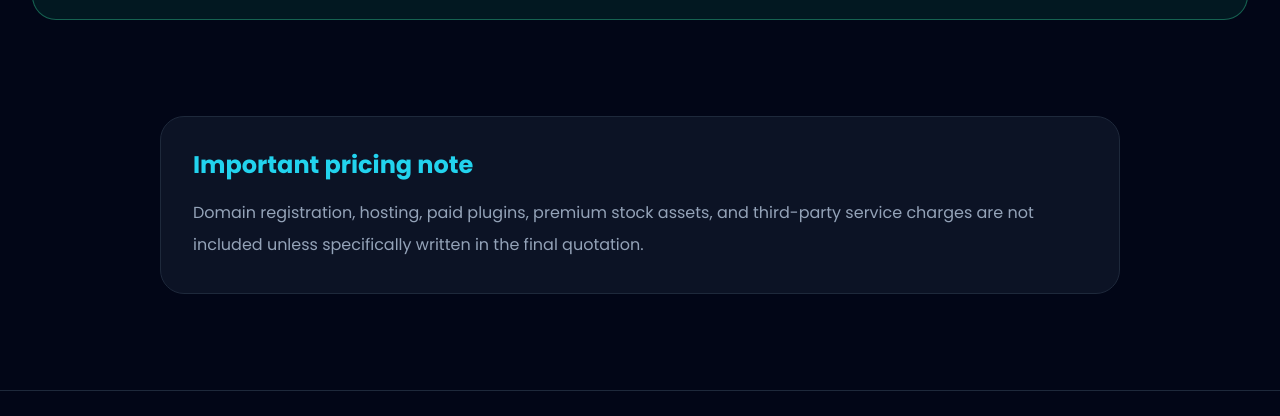
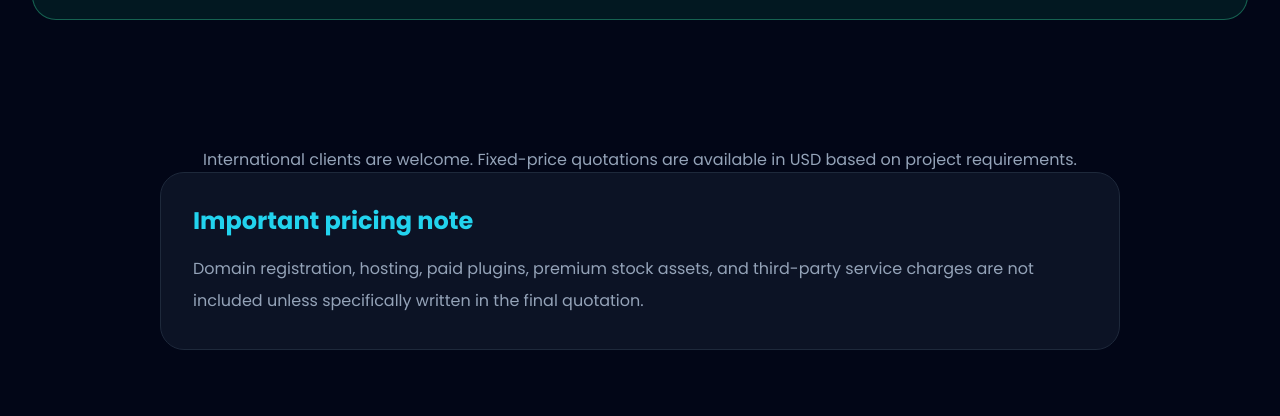
Before and after one commit to sableanmol6-wq/novaforge-ai-website, a plain HTML site: page pricing.html in a window 1280 px wide. Shown: the part 2807-3223 px from the top of the page. Drawn offline with nearby package versions, Linux system fonts and the light colour scheme.

Commit message:
Add international pricing note

```diff
--- a/pricing.html
+++ b/pricing.html
@@ -333,7 +333,9 @@
     </div>
 
 </section>
-
+<p class="text-center text-slate-400 mt-8">
+    International clients are welcome. Fixed-price quotations are available in USD based on project requirements.
+</p>
 <section class="mx-auto max-w-5xl px-5 pb-24 sm:px-8">
     <div class="rounded-3xl border border-slate-800 bg-slate-900/80 p-8">
         <h2 class="text-2xl font-bold text-cyan-400">Important pricing note</h2>
```
